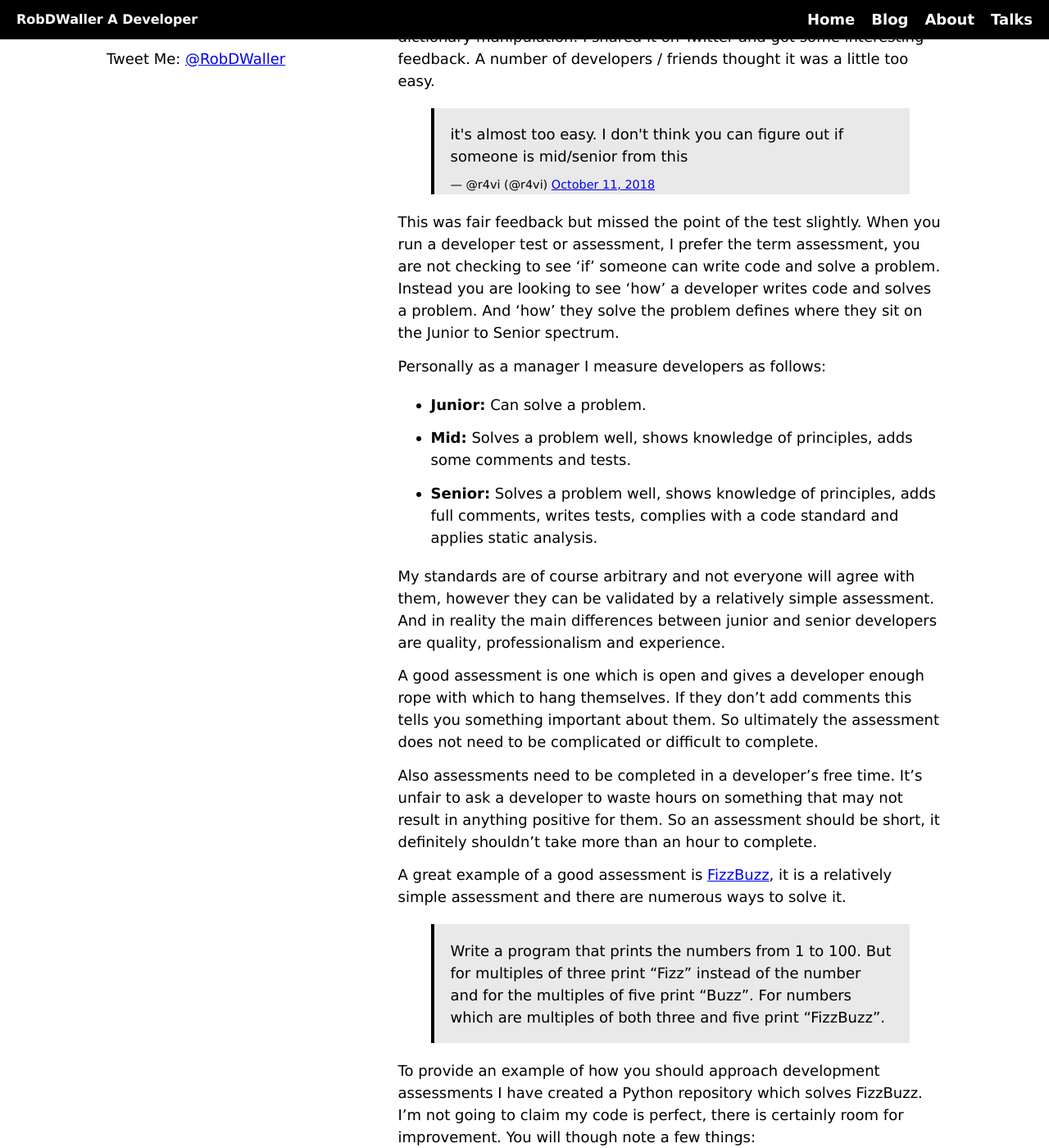
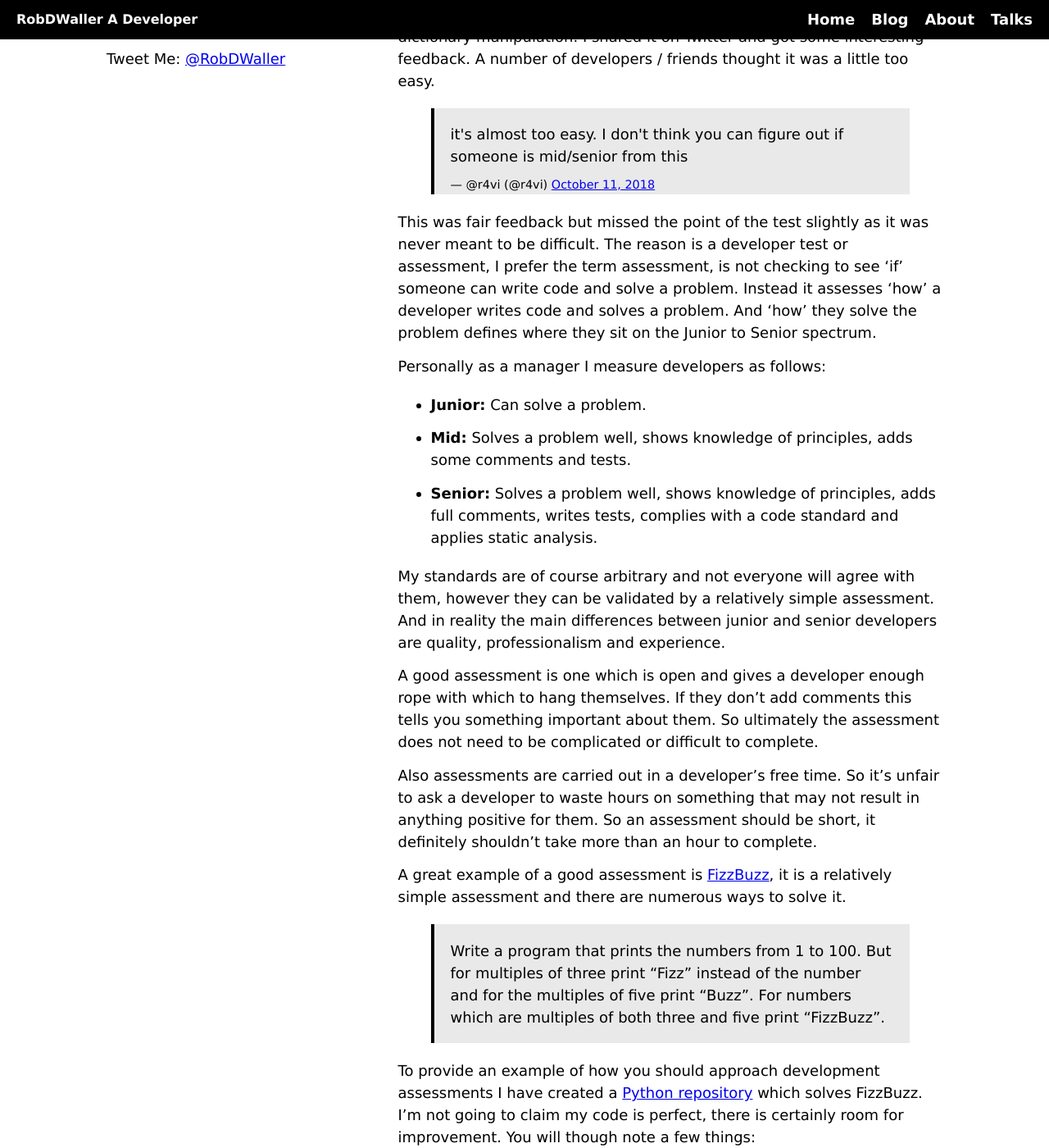
Before and after one commit to RobDWaller/robdwaller.github.io, a Jekyll site: the page built from _posts/2018-10-26-python-fizz-buzz-test.md, in a window 1280 px wide and 1400 px high, scrolled down 472 px. Shown: the whole window at 82% size. Built offline with Jekyll 4.4.1, drawn with Linux system fonts in a browser that asks for light colours; comment, search, counter and statistics services are not loaded.

Commit message:
Further minor amends to fizzbuzz post

```diff
--- a/_posts/2018-10-26-python-fizz-buzz-test.md
+++ b/_posts/2018-10-26-python-fizz-buzz-test.md
@@ -12,7 +12,7 @@ The test asks a developer to complete a few tasks based around list and dictiona
 <blockquote class="twitter-tweet" data-lang="en"><p lang="en" dir="ltr">it&#39;s almost too easy. I don&#39;t think you can figure out if someone is mid/senior from this</p>&mdash; @r4vi (@r4vi) <a href="https://twitter.com/r4vi/status/1050426504008622080?ref_src=twsrc%5Etfw">October 11, 2018</a></blockquote>
 <script async src="https://platform.twitter.com/widgets.js" charset="utf-8"></script>
 
-This was fair feedback but missed the point of the test slightly. When you run a developer test or assessment, I prefer the term assessment, you are not checking to see 'if' someone can write code and solve a problem. Instead you are looking to see 'how' a developer writes code and solves a problem. And 'how' they solve the problem defines where they sit on the Junior to Senior spectrum.
+This was fair feedback but missed the point of the test slightly as it was never meant to be difficult. The reason is a developer test or assessment, I prefer the term assessment, is not checking to see 'if' someone can write code and solve a problem. Instead it assesses 'how' a developer writes code and solves a problem. And 'how' they solve the problem defines where they sit on the Junior to Senior spectrum.
 
 Personally as a manager I measure developers as follows:
 
@@ -24,13 +24,13 @@ My standards are of course arbitrary and not everyone will agree with them, howe
 
 A good assessment is one which is open and gives a developer enough rope with which to hang themselves. If they don't add comments this tells you something important about them. So ultimately the assessment does not need to be complicated or difficult to complete.
 
-Also assessments need to be completed in a developer's free time. It's unfair to ask a developer to waste hours on something that may not result in anything positive for them. So an assessment should be short, it definitely shouldn't take more than an hour to complete.
+Also assessments are carried out in a developer's free time. So it's unfair to ask a developer to waste hours on something that may not result in anything positive for them. So an assessment should be short, it definitely shouldn't take more than an hour to complete.
 
 A great example of a good assessment is [FizzBuzz](http://wiki.c2.com/?FizzBuzzTest), it is a relatively simple assessment and there are numerous ways to solve it.
 
 > Write a program that prints the numbers from 1 to 100. But for multiples of three print “Fizz” instead of the number and for the multiples of five print “Buzz”. For numbers which are multiples of both three and five print “FizzBuzz”.
 
-To provide an example of how you should approach development assessments I have created a Python repository which solves FizzBuzz. I'm not going to claim my code is perfect, there is certainly room for improvement. You will though note a few things:
+To provide an example of how you should approach development assessments I have created a [Python repository](https://github.com/RobDWaller/fizz_buzz) which solves FizzBuzz. I'm not going to claim my code is perfect, there is certainly room for improvement. You will though note a few things:
 
 - The code has tests and I've achieved [code coverage](https://codecov.io/gh/RobDWaller/fizz_buzz) of 78%.
 - The code complies almost perfectly with [Pylint](https://www.pylint.org/) which imposes the PEP 8 standard.
```
